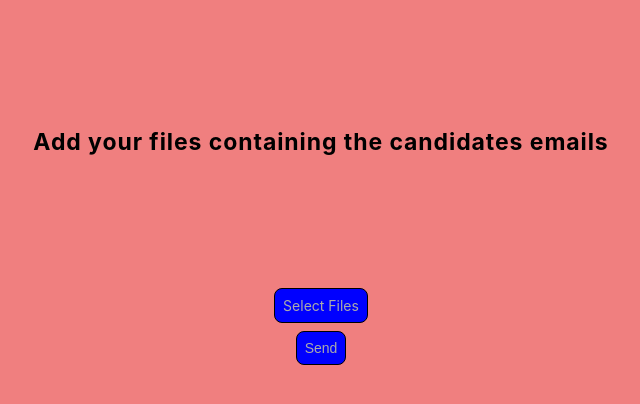
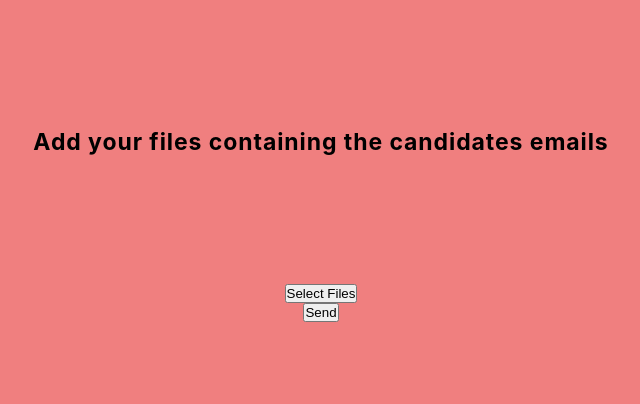
Before and after one commit to Nair00/togglhire-homework, a React (Create React App) app in the folder frontend/: page / in a window 1280 px wide. Shown: the top 404 px of the page, without its empty margins (319-959 px from the left). Built offline with nearby package versions, Linux system fonts and the light colour scheme; a web font is replaced by a local one.

Commit message:
Add button

```diff
--- a/frontend/src/components/browse-section/BrowseSection.css
+++ b/frontend/src/components/browse-section/BrowseSection.css
@@ -4,18 +4,6 @@
   align-items: center;
 }
 
-.browse_button{
-  margin: 4px;
-  padding: 8px;
-  background-color: blue;
-  border-radius: 8px;
-  color:var(--color-gray);
-  border-width: 1px;
-  border-style: solid;
-  border-color: black;
-  font-size: 14px;
-}
-
 .browse_files_input{
   display: none;
 }
--- a/frontend/src/components/browse-section/BrowseSection.tsx
+++ b/frontend/src/components/browse-section/BrowseSection.tsx
@@ -1,13 +1,17 @@
-import React, { useCallback } from "react";
+import React, { useCallback, useRef } from "react";
 import { useState } from "react";
 import { postSend } from "../../api/Api";
 import "./BrowseSection.css";
+import { Button } from "./components/button/Button";
 import { useFileReader } from "./hooks/useFileReader";
 
-const BrowseSection = () => {
+interface BrowseSectionProps {}
+
+const BrowseSection: React.FC<BrowseSectionProps> = () => {
   const [emails, setEmails] = useState<string[]>([]);
   const [isDisabled, setIsDisabled] = useState<boolean>(false);
-  // const [selectedFiles, setSelectedFiles] = useState
+
+  const inputRef = useRef<HTMLInputElement>(null);
 
   const { readFiles } = useFileReader({});
 
@@ -69,22 +73,17 @@ const BrowseSection = () => {
       });
   }, [emails]);
 
-  const renderSelectedFiles = useCallback(() => {
-    return (
-      <ul>
-        {/* {selectedFiles.map((file, index) => (
-          <li key={`${index}-${file.name}`}>{file.name}</li>
-        ))} */}
-      </ul>
-    );
-  }, []);
-
   return (
     <div className="BrowseSection">
-      <label htmlFor="files" className="browse_button">
-        {"Select Files"}
-      </label>
+      <Button
+        onClick={() => {
+          inputRef.current?.click();
+        }}
+        isDisabled={isDisabled}
+        title={"Select Files"}
+      />
       <input
+        ref={inputRef}
         id="files"
         type="file"
         multiple
@@ -93,14 +92,7 @@ const BrowseSection = () => {
         className="browse_files_input"
         disabled={isDisabled}
       />
-      {renderSelectedFiles()}
-      <button
-        onClick={handleSubmit}
-        className="browse_button"
-        disabled={isDisabled}
-      >
-        {"Send"}
-      </button>
+      <Button onClick={handleSubmit} isDisabled={true} title={"Send"} />
     </div>
   );
 };
--- /dev/null
+++ b/frontend/src/components/browse-section/components/button/Button.css
@@ -0,0 +1,19 @@
+.buttom{
+  margin: 4px;
+  padding: 8px;
+  border-radius: 8px;
+  color:var(--color-white);
+  border-width: 1px;
+  border-style: solid;
+  border-color: black;
+  font-size: 20px;
+  font-weight: 400;
+}
+
+.buttom_active {
+  background-color: blue;
+}
+
+.buttom_disabled {
+  background-color: var(--color-gray);
+}
--- /dev/null
+++ b/frontend/src/components/browse-section/components/button/Button.tsx
@@ -0,0 +1,37 @@
+import { PropsWithChildren } from "react";
+import "./Button.css";
+
+interface ButtonProps {
+  /**
+   * The text shown on the button
+   */
+  title: string;
+  /**
+   * Action when clicked
+   */
+  onClick?: () => void;
+  /**
+   * Disabled the button
+   */
+  isDisabled?: boolean;
+}
+
+/**
+ * A simple button
+ */
+export const Button: React.FC<PropsWithChildren<ButtonProps>> = ({
+  onClick,
+  isDisabled,
+  title,
+  children,
+}) => {
+  return (
+    <button
+      onClick={!isDisabled ? onClick : undefined}
+      className={`button ${isDisabled ? "button_disabled" : "button_active"}`}
+    >
+      {title}
+      {children}
+    </button>
+  );
+};
```
